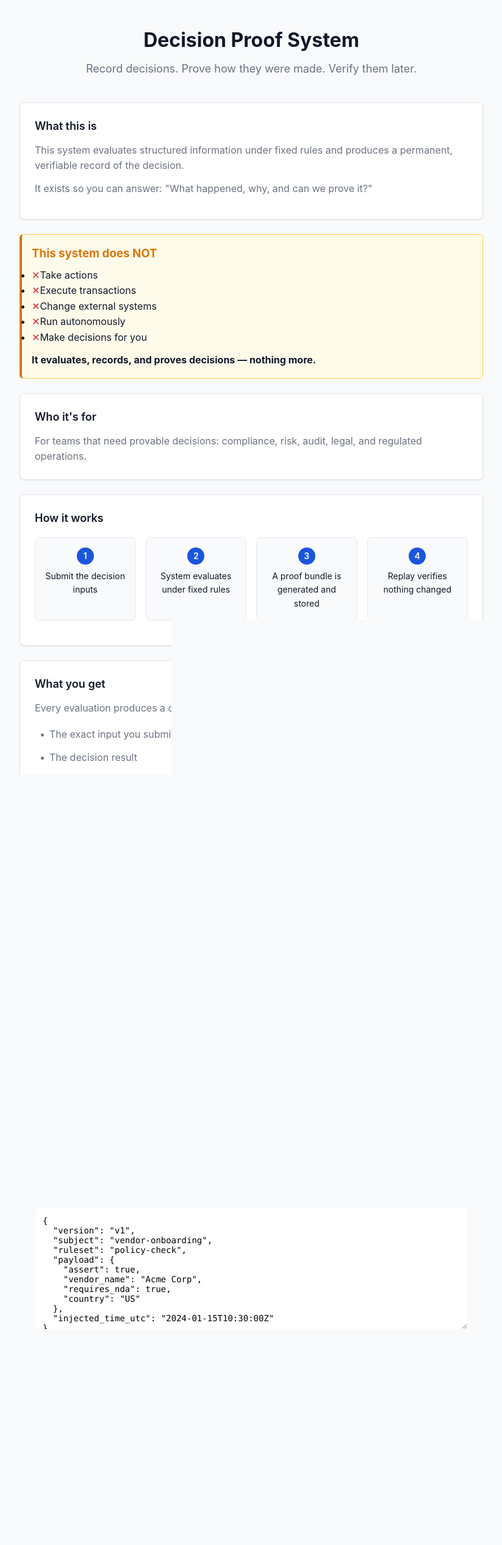
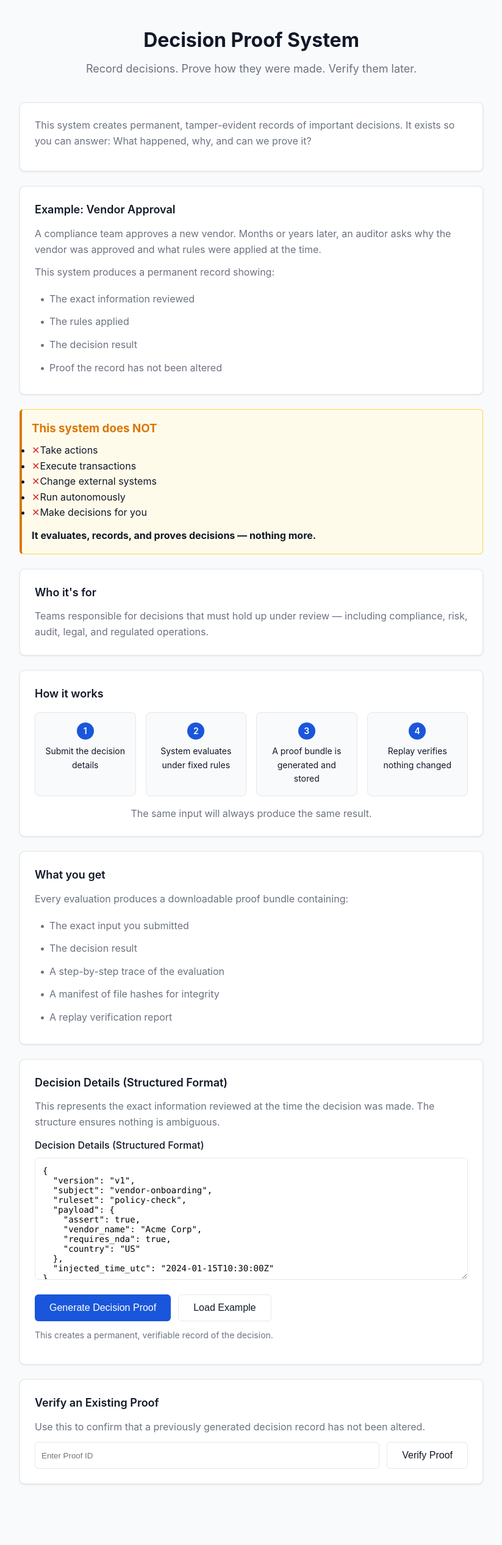
Before and after one commit to Lamont-Labs/VeraSeal, a FastAPI app: page / in a window 1280 px wide. Shown: the whole page at 61% size, without its empty margins (228-1051 px from the left). After the commit the page ends 2435 px from the top, so only its background shows below. Run offline with FastAPI, Linux system fonts and the light colour scheme.

Commit message:
Update website copy to clarify system purpose and use cases
Update various HTML templates to refine UI copy and add new explanatory sections, including a hero section clarification, a concrete use case example, and revised section labels and helper text.

Replit-Commit-Author: Agent
Replit-Commit-Session-Id: ff992154-b760-4aa7-b3ac-8ad622d92c0d
Replit-Commit-Checkpoint-Type: full_checkpoint
Replit-Commit-Event-Id: 87362822-c7f2-48db-a9d3-0c322c80cd3a
Replit-Commit-Screenshot-Url: https://storage.googleapis.com/screenshot-production-us-central1/7b71c827-9dd2-4b24-ae45-3b4086e75221/ff992154-b760-4aa7-b3ac-8ad622d92c0d/8eU9qNQ
Replit-Helium-Checkpoint-Created: true

```diff
--- a/app/web/templates/index.html
+++ b/app/web/templates/index.html
@@ -14,9 +14,19 @@
         </header>
 
         <div class="card">
-            <h2>What this is</h2>
-            <p>This system evaluates structured information under fixed rules and produces a permanent, verifiable record of the decision.</p>
-            <p>It exists so you can answer: "What happened, why, and can we prove it?"</p>
+            <p>This system creates permanent, tamper-evident records of important decisions. It exists so you can answer: What happened, why, and can we prove it?</p>
+        </div>
+
+        <div class="card">
+            <h2>Example: Vendor Approval</h2>
+            <p>A compliance team approves a new vendor. Months or years later, an auditor asks why the vendor was approved and what rules were applied at the time.</p>
+            <p>This system produces a permanent record showing:</p>
+            <ul>
+                <li>The exact information reviewed</li>
+                <li>The rules applied</li>
+                <li>The decision result</li>
+                <li>Proof the record has not been altered</li>
+            </ul>
         </div>
 
         <div class="warning-box">
@@ -33,7 +43,7 @@
 
         <div class="card">
             <h2>Who it's for</h2>
-            <p style="margin-bottom: 0;">For teams that need provable decisions: compliance, risk, audit, legal, and regulated operations.</p>
+            <p style="margin-bottom: 0;">Teams responsible for decisions that must hold up under review — including compliance, risk, audit, legal, and regulated operations.</p>
         </div>
 
         <div class="card">
@@ -41,7 +51,7 @@
             <div class="steps">
                 <div class="step">
                     <div class="step-number">1</div>
-                    <div class="step-text">Submit the decision inputs</div>
+                    <div class="step-text">Submit the decision details</div>
                 </div>
                 <div class="step">
                     <div class="step-number">2</div>
@@ -56,6 +66,7 @@
                     <div class="step-text">Replay verifies nothing changed</div>
                 </div>
             </div>
+            <p style="margin-top: 16px; margin-bottom: 0; text-align: center;">The same input will always produce the same result.</p>
         </div>
 
         <div class="card">
@@ -70,22 +81,11 @@
             </ul>
         </div>
 
-        <div class="card" style="text-align: center; padding: 32px;">
-            <button class="btn btn-primary" onclick="document.getElementById('requestInput').scrollIntoView({ behavior: 'smooth' }); document.getElementById('requestInput').focus();" style="font-size: 1.125rem; padding: 16px 32px;">Generate Decision Proof</button>
-            <p style="margin-top: 12px; margin-bottom: 0;"><a href="#" onclick="loadExample(); return false;" class="nav-link">See an example</a></p>
-        </div>
+        <div class="card" id="generate-section">
+            <h2>Decision Details (Structured Format)</h2>
+            <p>This represents the exact information reviewed at the time the decision was made. The structure ensures nothing is ambiguous.</p>
 
-        <div class="empty-state card">
-            <p><strong>No proof records exist yet.</strong></p>
-            <p style="margin-bottom: 0;">Generate your first decision proof to see the audit trail.</p>
-        </div>
-
-        <div class="card" id="generate-section">
-            <h2>Generate a Decision Proof</h2>
-            <p>Paste structured input (JSON). The system will evaluate it under fixed rules and generate a proof bundle.</p>
-            <p><strong>Same input → same output. Every time.</strong> If anything is missing or unclear, the system stops.</p>
-
-            <label for="requestInput">Decision Inputs (JSON)</label>
+            <label for="requestInput">Decision Details (Structured Format)</label>
             <textarea id="requestInput">{
   "version": "v1",
   "subject": "vendor-onboarding",
@@ -100,16 +100,17 @@
 }</textarea>
 
             <div class="btn-group">
-                <button class="btn btn-primary" onclick="submitEvaluation()">Generate Proof</button>
+                <button class="btn btn-primary" onclick="submitEvaluation()">Generate Decision Proof</button>
                 <button class="btn btn-secondary" onclick="loadExample()">Load Example</button>
             </div>
+            <p style="margin-top: 12px; color: var(--text-secondary); font-size: 0.875rem;">This creates a permanent, verifiable record of the decision.</p>
 
             <div id="result"></div>
         </div>
 
         <div class="card">
             <h2>Verify an Existing Proof</h2>
-            <p>Enter a Proof ID to verify that the record is unchanged.</p>
+            <p>Use this to confirm that a previously generated decision record has not been altered.</p>
             <div style="display: flex; gap: 12px; margin-top: 12px;">
                 <input type="text" id="verifyId" placeholder="Enter Proof ID" style="flex: 1; padding: 10px; border: 1px solid var(--border); border-radius: 6px;">
                 <button class="btn btn-secondary" onclick="verifyProof()">Verify Proof</button>
```
